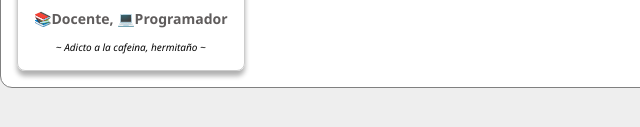
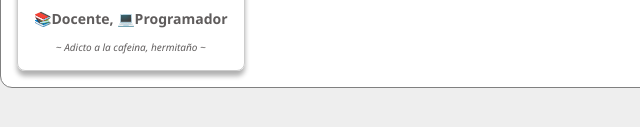
Before and after one commit to Aly-art-prog/Tarjeta-Profe, a plain HTML site: page index.html in a window 1280 px wide. Shown: the part 321-448 px from the top of the page, 0-640 px from the left. Drawn offline with Linux system fonts and the light colour scheme.

Commit message:
new font color

```diff
--- a/style.css
+++ b/style.css
@@ -53,5 +53,6 @@ body{
 .phrase{
     font-style: italic;
     font-size: 10px;
-
+    color: #5f5c5c;
+    font-weight: 500;
 }
```
